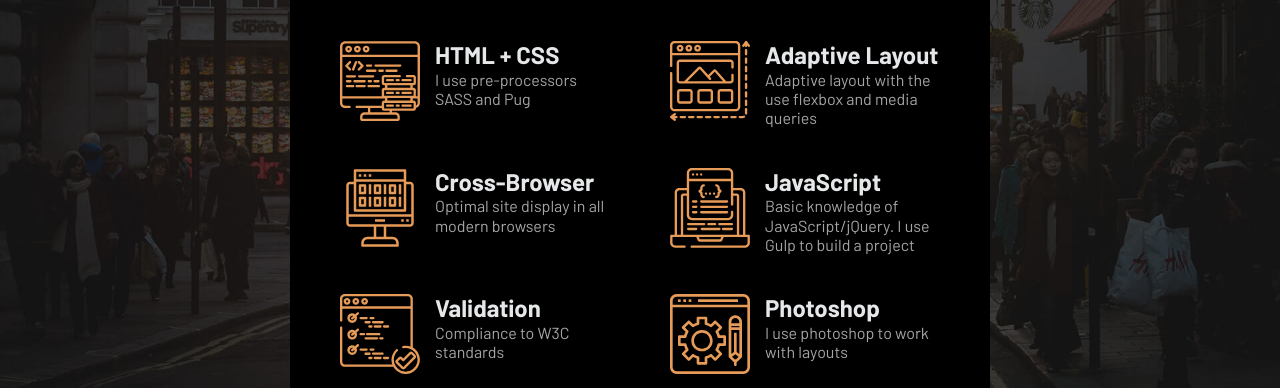
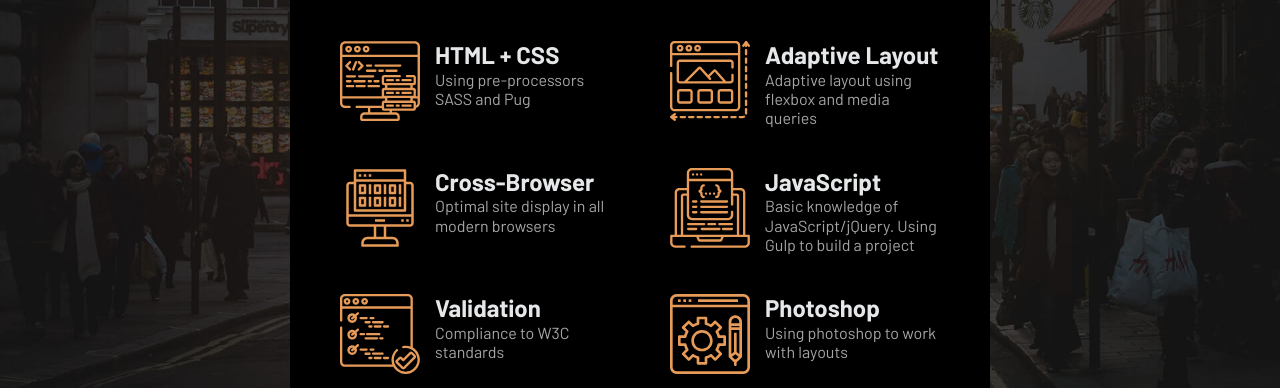
Before and after one commit to pavel-khv/portfolio, a plain HTML site: page index.html in a window 1280 px wide. Both pictures are taken after a click on the item "SKILLS". Shown: the part 390-778 px from the top of the page. Drawn offline with nearby package versions, Linux system fonts and the light colour scheme; files that its build step writes are made by us from their sources; files whose address does not match are found by name.

Commit message:
another change in "skills" :)

```diff
--- a/index.html
+++ b/index.html
@@ -131,7 +131,7 @@
               </div>
               <div class="skills-box__wrap">
                 <h3 class="skills-box__title">HTML + CSS</h3>
-                <p class="skills-box__description">I use pre-processors SASS and Pug</p>
+                <p class="skills-box__description">Using pre-processors SASS and Pug</p>
               </div>
             </div>
             <div class="skills-box">
@@ -140,7 +140,7 @@
               </div>
               <div class="skills-box__wrap">
                 <h3 class="skills-box__title">Adaptive Layout</h3>
-                <p class="skills-box__description">Adaptive layout with the use flexbox and media queries</p>
+                <p class="skills-box__description">Adaptive layout using flexbox and media queries</p>
               </div>
             </div>
             <div class="skills-box">
@@ -158,7 +158,7 @@
               </div>
               <div class="skills-box__wrap">
                 <h3 class="skills-box__title">JavaScript</h3>
-                <p class="skills-box__description">Basic knowledge of JavaScript/jQuery. I use Gulp to build a project</p>
+                <p class="skills-box__description">Basic knowledge of JavaScript/jQuery. Using Gulp to build a project</p>
               </div>
             </div>
             <div class="skills-box">
@@ -176,7 +176,7 @@
               </div>
               <div class="skills-box__wrap">
                 <h3 class="skills-box__title">Photoshop</h3>
-                <p class="skills-box__description">I use photoshop to work with layouts</p>
+                <p class="skills-box__description">Using photoshop to work with layouts</p>
               </div>
             </div>
           </div>
```
